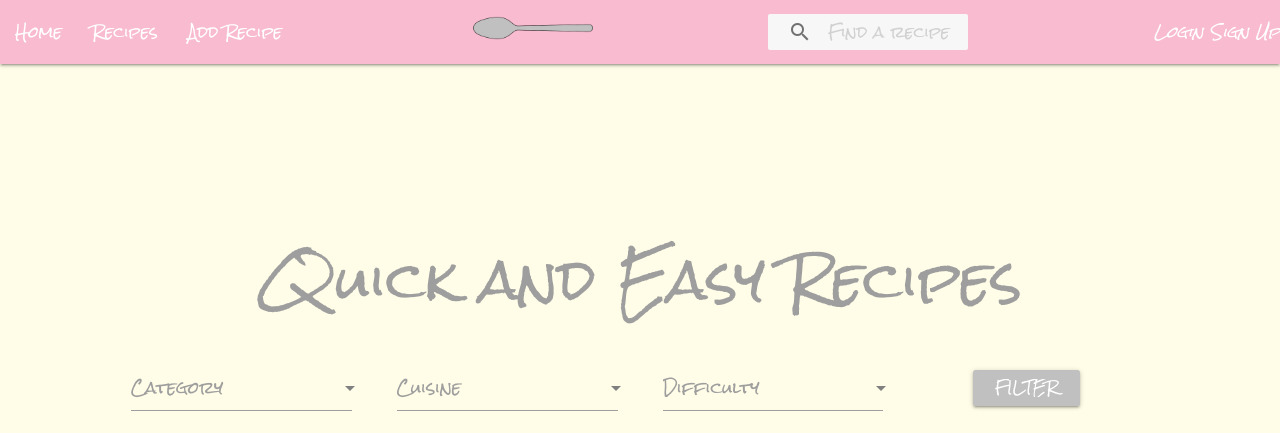
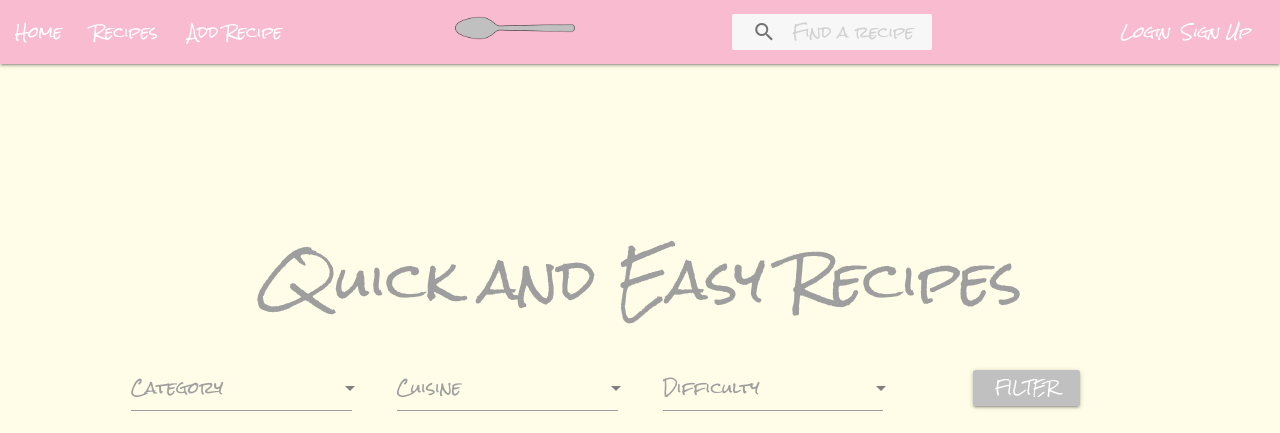
Before and after one commit to pazcm/cook-book, a Flask app: page / in a window 1280 px wide. Shown: the top 433 px of the page. Run offline with Flask 3, Linux system fonts and the light colour scheme; some libraries are stand-ins or nearby versions; some web fonts are replaced.

Commit message:
update styles
Adding some style for auth links

```diff
--- a/static/css/style.css
+++ b/static/css/style.css
@@ -16,6 +16,19 @@ nav .nav-wrapper {
   margin-right: 0;
   display: flex;
   justify-content: space-between;
+
+}
+
+.auth-wrapper {
+  display: flex;
+  align-items: center;
+  padding: 20px;
+
+}
+
+.login, .signup {
+  font-weight: 500;
+  margin-right: 10px;
 
 }
 
```
